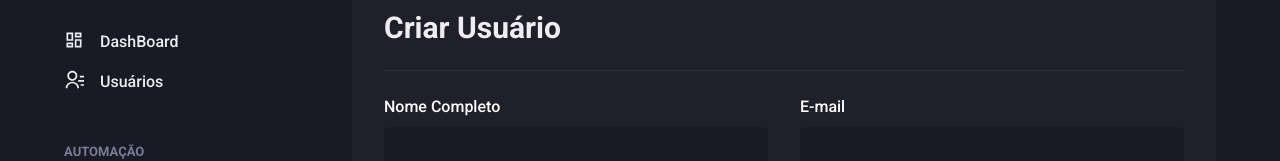
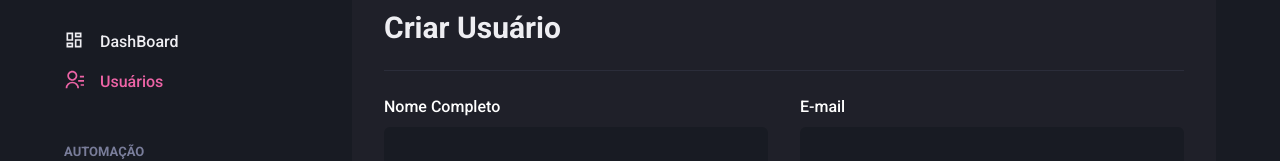
Before and after one commit to ViniciusPolloGomes/dashgo, a Next.js app: page /users/create in a window 1280 px wide. Shown: the part 142-303 px from the top of the page. Built offline with nearby package versions, Linux system fonts and the light colour scheme.

Commit message:
Links and Childrean and Routers , ActiveLink
ReactElements
ReactNode
cloneElement
LinkProps
UseRouter
asPath
ElementType
PassHref

```diff
--- /dev/null
+++ b/src/components/ActiveLink.tsx
@@ -0,0 +1,29 @@
+import Link,{LinkProps} from "next/link";
+import { useRouter } from "next/router";
+import {cloneElement, ReactElement} from "react";
+
+interface ActiveLinkProps extends LinkProps{
+    children:ReactElement;
+    shouldMatchExactHref?: boolean;
+}
+
+export function ActiveLink({children, shouldMatchExactHref = false ,...rest} : ActiveLinkProps){
+    const {asPath} =useRouter()
+
+    let isActive = false;
+
+    if(shouldMatchExactHref && (asPath === rest.href || asPath === rest.as)){
+        isActive=true;
+    }
+    if(!shouldMatchExactHref && (asPath.startsWith(String(rest.href)) || asPath.startsWith(String(rest.as)) )){
+        isActive = true;
+    }
+
+    return(
+        <Link {...rest}>
+            {cloneElement(children,{
+                color:isActive ?'pink.400' : 'gray.50'
+            })}
+        </Link>
+    );
+}
--- a/src/components/SideBar/NavLink.tsx
+++ b/src/components/SideBar/NavLink.tsx
@@ -1,16 +1,21 @@
-import { Icon, Link, Text, LinkProps as ChakraLinkProps } from "@chakra-ui/react";
+import { Icon, Link as ChakraLink, Text, LinkProps as ChakraLinkProps } from "@chakra-ui/react";
 import { ElementType } from "react";
+
+import { ActiveLink } from "../ActiveLink";
 
 interface NavLinkProps extends ChakraLinkProps{
     icon: ElementType;
     children: string;
+    href: string;
 }
 
-export function NavLink({icon,children, ...rest} :NavLinkProps){
+export function NavLink({icon,children,href, ...rest} :NavLinkProps){
     return(
-        <Link display="flex" align="center" {...rest}>
-            <Icon as={icon} fontSize="20"/>
-            <Text ml="4" fontWeight="medium">{children}</Text>
-        </Link>
+        <ActiveLink href={href} passHref>
+            < ChakraLink display="flex" align="center" {...rest}>
+                <Icon as={icon} fontSize="20"/>
+                <Text ml="4" fontWeight="medium">{children}</Text>
+            </ ChakraLink>
+        </ActiveLink>
     );
 }
--- a/src/components/SideBar/NavSection.tsx
+++ b/src/components/SideBar/NavSection.tsx
@@ -1,6 +1,6 @@
 import {Box,Text,Link,Stack,Icon} from '@chakra-ui/react'
 import { ReactNode } from 'react';
-import { RiContactsLine, RiDashboardLine } from 'react-icons/ri';
+
 
 interface NavSectionProps{
     title:string;
--- a/src/components/SideBar/SideBarNav.tsx
+++ b/src/components/SideBar/SideBarNav.tsx
@@ -9,12 +9,12 @@
     return(
         <Stack spacing="12" align="flex-start">
             <NavSection title="GERAL">
-                <NavLink icon={RiDashboardLine}>DashBoard</NavLink>
-                <NavLink icon={RiContactsLine}>Usuários</NavLink>
+                <NavLink href="/dashboard" icon={RiDashboardLine}>DashBoard</NavLink>
+                <NavLink href="/users" icon={RiContactsLine}>Usuários</NavLink>
             </NavSection>
             <NavSection title="AUTOMAÇÃO">
-                <NavLink icon={RiInputMethodLine}>Formulários</NavLink>
-                <NavLink icon={RiGitMergeLine}>Automação</NavLink>
+                <NavLink href="/forms" icon={RiInputMethodLine}>Formulários</NavLink>
+                <NavLink href="/automation" icon={RiGitMergeLine}>Automação</NavLink>
             </NavSection>
         </Stack>
     );
--- a/src/pages/dashboard.tsx
+++ b/src/pages/dashboard.tsx
@@ -61,7 +61,7 @@
 ];
 
 
-export function DashBoard (){
+export default function DashBoard (){
 
 
     return(
--- a/src/pages/index.tsx
+++ b/src/pages/index.tsx
@@ -1,5 +1,5 @@
 
-import { DashBoard } from './dashBoard';
+import { DashBoard } from './dashboard';
 
 export default function Home() {
   return (
--- a/src/pages/users/create.tsx
+++ b/src/pages/users/create.tsx
@@ -1,10 +1,9 @@
 
 import{Box,Flex,Heading,Divider,VStack,SimpleGrid,HStack,Button,useBreakpointValue} from '@chakra-ui/react'
 import { Input } from '../../components/Form/Input';
-
 import { Header } from '../../components/Header';
-
 import { SideBar } from '../../components/SideBar';
+import Link from 'next/link';
 
 export default function UserList(){
     const isWideVersion = useBreakpointValue({
@@ -38,7 +37,9 @@
                     <Divider my={["6","6"]}  borderColor="gray.700"/>
                     <Flex mt={["2","8"]} justify={["center","flex-end"]}>
                         <HStack spacing="4" >
-                            <Button colorScheme="whiteAlpha">Cancelar</Button>
+                            <Link href="/users" passHref>
+                                <Button as="a" colorScheme="whiteAlpha">Cancelar</Button>
+                            </Link>
                             <Button colorScheme="pink">Salvar</Button>
                         </HStack>
                     </Flex>
--- a/src/pages/users/index.tsx
+++ b/src/pages/users/index.tsx
@@ -4,7 +4,7 @@
 import { Header } from '../../components/Header';
 import { Pagination } from '../../components/Pagination';
 import { SideBar } from '../../components/SideBar';
-
+import Link from 'next/link';
 export default function UserList(){
     const isWideVersion = useBreakpointValue({
         base:false,
@@ -19,6 +19,7 @@
                  <Box flex="1" borderRadius={8} bg="gray.800" p={["4","8"]}>
                      <Flex mb="8" justify="space-between" align="center">
                         <Heading size="lg" fontWeight="normal">Usuários</Heading>
+                        <Link href="/users/create" passHref>
                             <Button as="a"
                             size="sm"
                             fontSize="sm"
@@ -26,6 +27,7 @@
                             leftIcon={<Icon as={RiAddLine} fontSize="20"/>}>
                                 Criar Novo
                             </Button>
+                        </Link>
                      </Flex>
                      <Table colorScheme="whiteAlpha">
                          <Thead>
```
Lines whose indentation alone changed are shown as unchanged.
